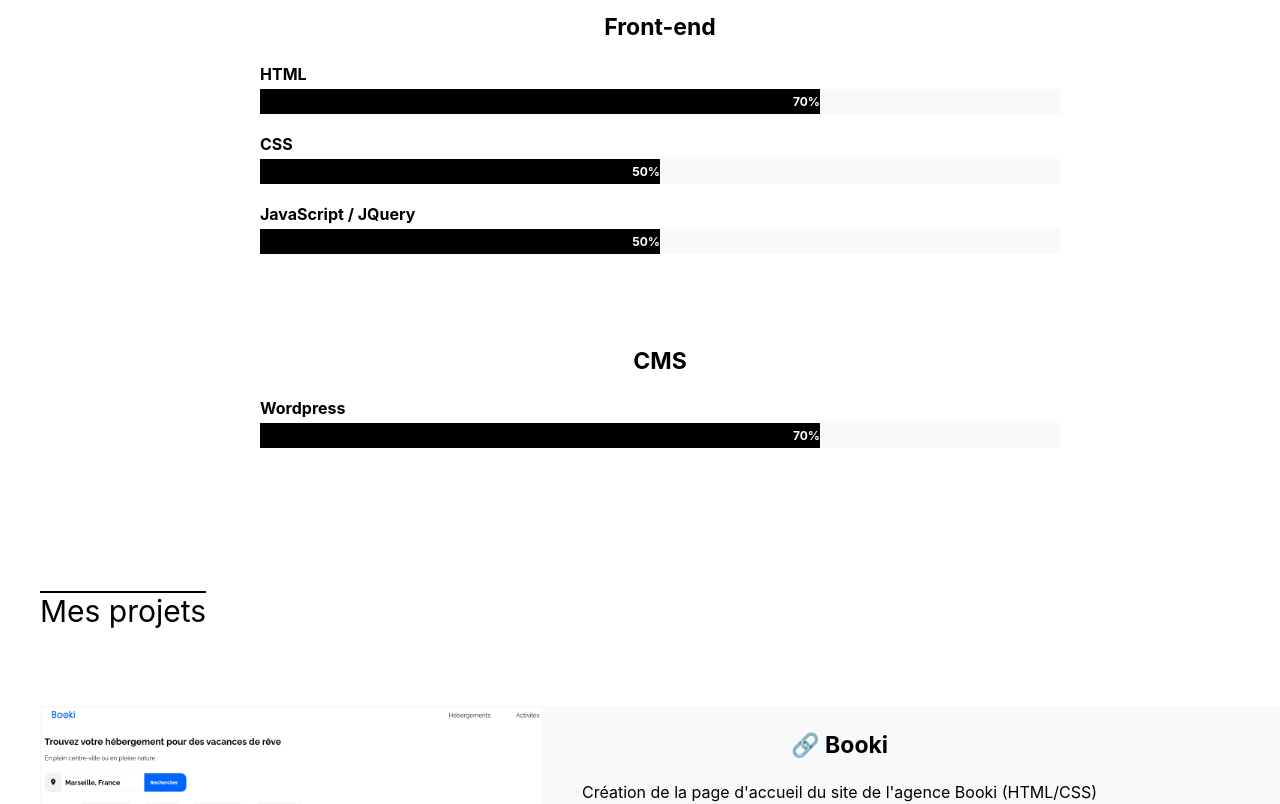
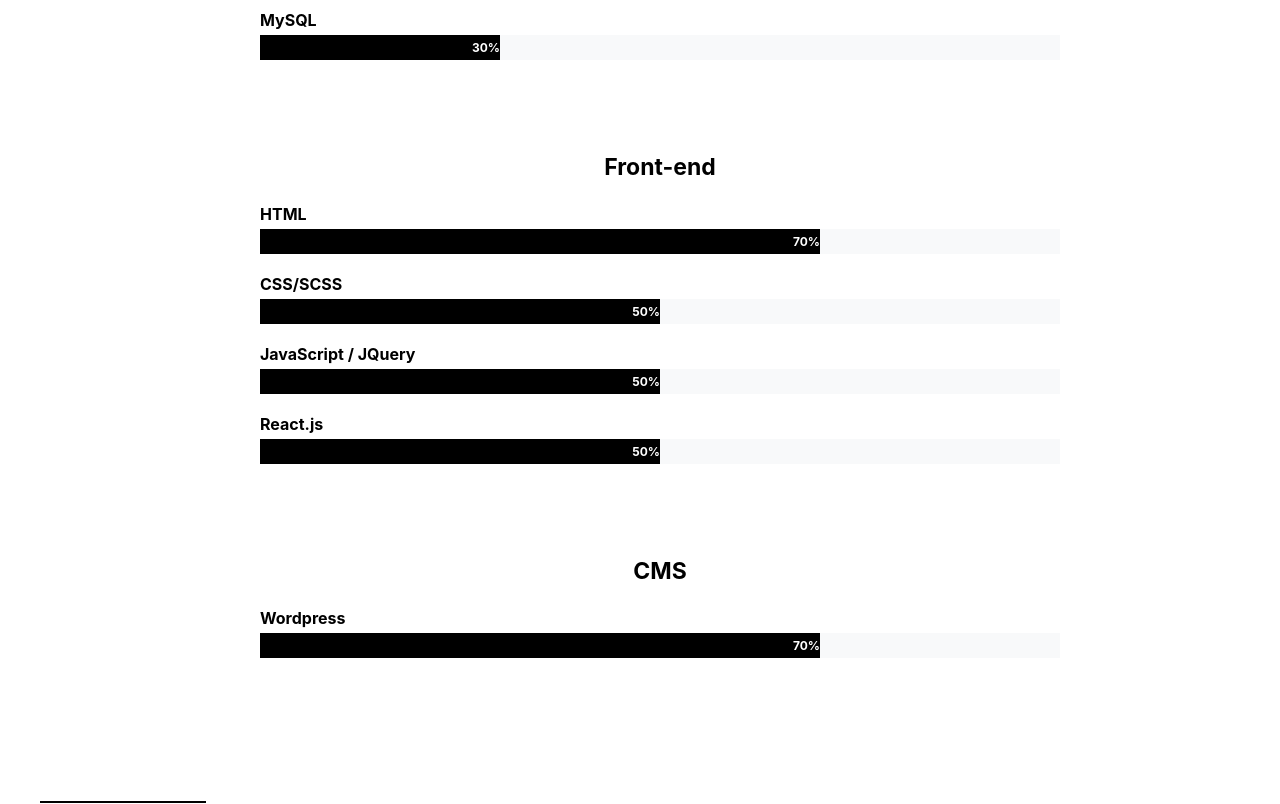
Before and after one commit to S0ph1e22/cv, a React (Create React App) app: page / in a window 1280 px wide. Shown: the part 1480-2284 px from the top of the page. Built offline with nearby package versions, Linux system fonts and the light colour scheme.

Commit message:
changement du h3

```diff
--- a/src/Competences/Skills.css
+++ b/src/Competences/Skills.css
@@ -1,4 +1,4 @@
-h3{
+.competence-section h3{
   text-align: center;
   font-size: 23px;
 }
--- a/src/Competences/Skills.js
+++ b/src/Competences/Skills.js
@@ -6,12 +6,15 @@
         { label: 'Node.js', value:0.7},
         { label: 'PHP', value:0.3},
         { label: 'Python', value:0.3},
+        { label: 'Django', value:0.3},
+        { label: 'MySQL', value:0.3},
     ]
 
     const frontendSkills = [
         { label: 'HTML', value:0.7},
-        { label: 'CSS', value:0.5},
+        { label: 'CSS/SCSS', value:0.5},
         { label: 'JavaScript / JQuery', value:0.5},
+        { label: 'React.js', value:0.5},
     ]
 
     const cmsSkills = [
--- a/src/Portfolio/ProjetGrid.css
+++ b/src/Portfolio/ProjetGrid.css
@@ -86,6 +86,7 @@
   color: black;
   transition: transform 0.3s ease;
   transform: scale(1);
+  font-size: 23px;
 }
 
 .lien-cliquable:hover {
```
